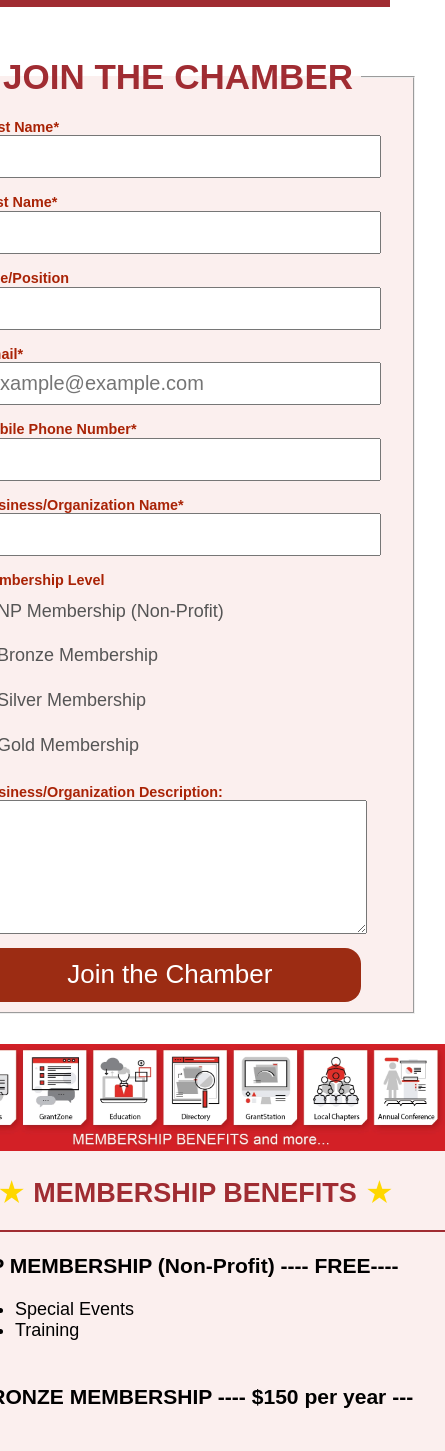
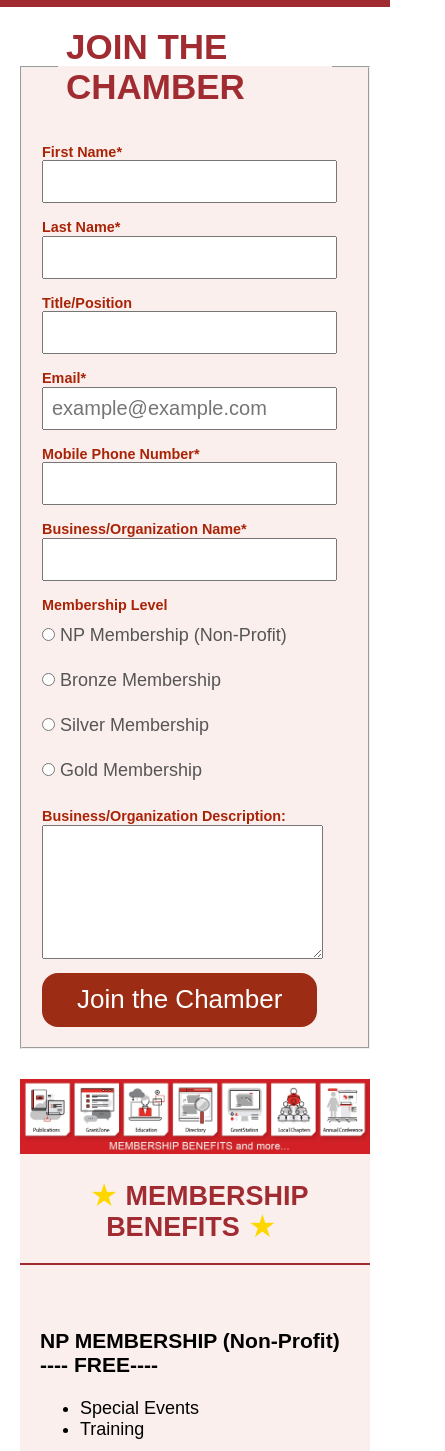
Before and after one commit to Sergiofdeveloper/wdd230, a plain HTML site: page chamber/join.html in a window 390 px wide. Shown: the part 145-1596 px from the top of the page, 445 px wide, since content can reach past the window. Drawn offline with Linux system fonts and the light colour scheme.

Commit message:
media styles

```diff
--- a/chamber/join.html
+++ b/chamber/join.html
@@ -80,6 +80,7 @@
                 </form>
             </fieldset>
                 <div class="benefits-container">
+                    <source srcset="images/member-benefits-small.webp" media="(max-width: 250px)">
                     <img src="images/member-benefits.webp" alt="Benefits for members" width="500">
                 <h2>MEMBERSHIP BENEFITS</h2>
                 <div class="benefits-column">
--- a/chamber/styles/base.css
+++ b/chamber/styles/base.css
@@ -238,7 +238,7 @@ footer {
     text-align: center;
     padding: 10px 0;
 }
-/* STYLES FOR DISCOVERY PAGE */
+/* --------------------STYLES FOR DISCOVERY PAGE---------------- */
 .flex-container {
     display: flex;
     flex-wrap: wrap;
@@ -313,14 +313,14 @@ footer {
 /* ----------STYLES JOIN FORM ---------------------*/
 .centered-content {
     display: flex;
-    justify-content: center; /* Centra horizontalmente el contenido */
-    align-items: center; /* Centra verticalmente el contenido (opcional) */
+    justify-content: center;
+    align-items: center;
 
 }
 main .container-form{
     display: grid;
-    grid-template-columns: 1fr 1fr; /* Divide en dos columnas de igual ancho */
-    justify-content: center; /* Centra los elementos horizontalmente */
+    grid-template-columns: 1fr 1fr;
+    justify-content: center;
 
 }
 .form-fieldset {
@@ -400,18 +400,18 @@ form .submitBtn:hover {
 }
 
 .input-text{
-    padding: 8px; /* Ajusta el relleno (padding) vertical según tus necesidades */
+    padding: 8px;
     font-size: 20px;
     width: 90%;
 
 }
 textarea {
     width: 90%; /* Ancho del textarea en un 80% del contenedor */
-    height: 8em; /* Altura del textarea en 10 ems */
+    height: 8em;
 }
 
 
-/* STYLES FOR MEDIA MIN-WIDTH 769PX */
+/* --------STYLES FOR MEDIA MIN-WIDTH------- 769PX */
 
 @media screen and (min-width: 769px) {
     nav ul {
@@ -494,7 +494,7 @@ input:checked + .slider:before {
 }
 
 
-/* ESTILOS VERSION MOVIl MAX-WIDTH 768 */
+/* ------ESTILOS VERSION MOVIl MAX-WIDTH------ 768 */
 @media screen and (max-width: 768px) {
     header {
       display: flex;
@@ -587,5 +587,23 @@ input:checked + .slider:before {
     .main .container-form {
         display: block;
     }
+        .form-fieldset,
+        .benefits-container {
+            max-width: 100%;
+            margin: 0; /* Eliminar el margen para llenar completamente el ancho de la pantalla */
+        }
 
+        .form-fieldset {
+            padding: 20px;
+            margin-bottom: 30px;
+        }
+
+        .benefits-container img {
+            max-width: 100%;
+            width: 100%; /*  imagen ocupa el ancho completo */
+        }
+
+        .benefits-column {
+            padding: 20px;
+        }
   }
```
Also changed, not shown: chamber/images/member-benefits-small.jpg (added).
